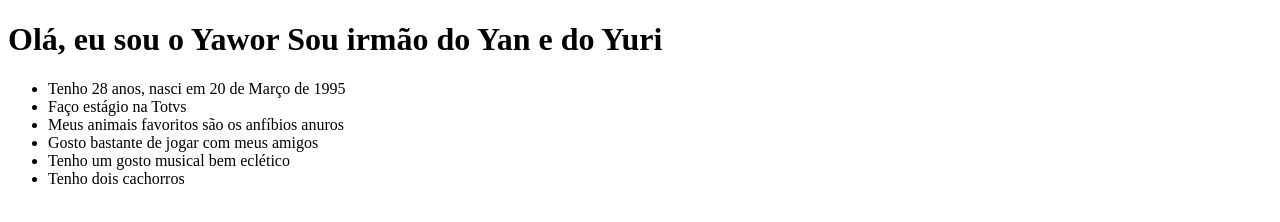
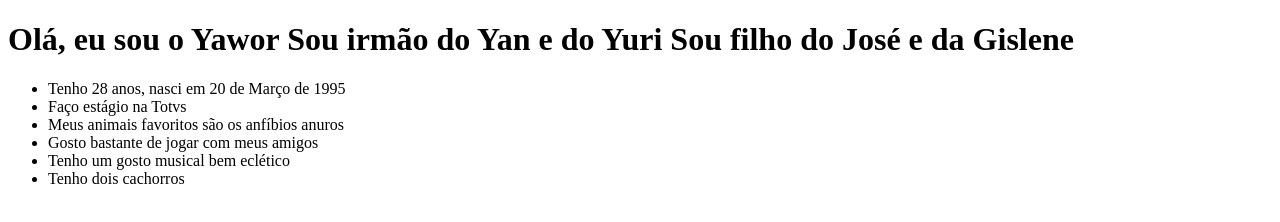
Before and after one commit to YaworPetermann/myPage, a plain HTML site: page index.html in a window 1280 px wide. Drawn offline with Linux system fonts and the light colour scheme.

Commit message:
Adicionando filiação

```diff
--- a/index.html
+++ b/index.html
@@ -8,6 +8,7 @@
 <body>
     <h1>Olá, eu sou o Yawor
         Sou irmão do Yan e do Yuri
+        Sou filho do José e da Gislene
     </h1>
 
     <ul>
```
